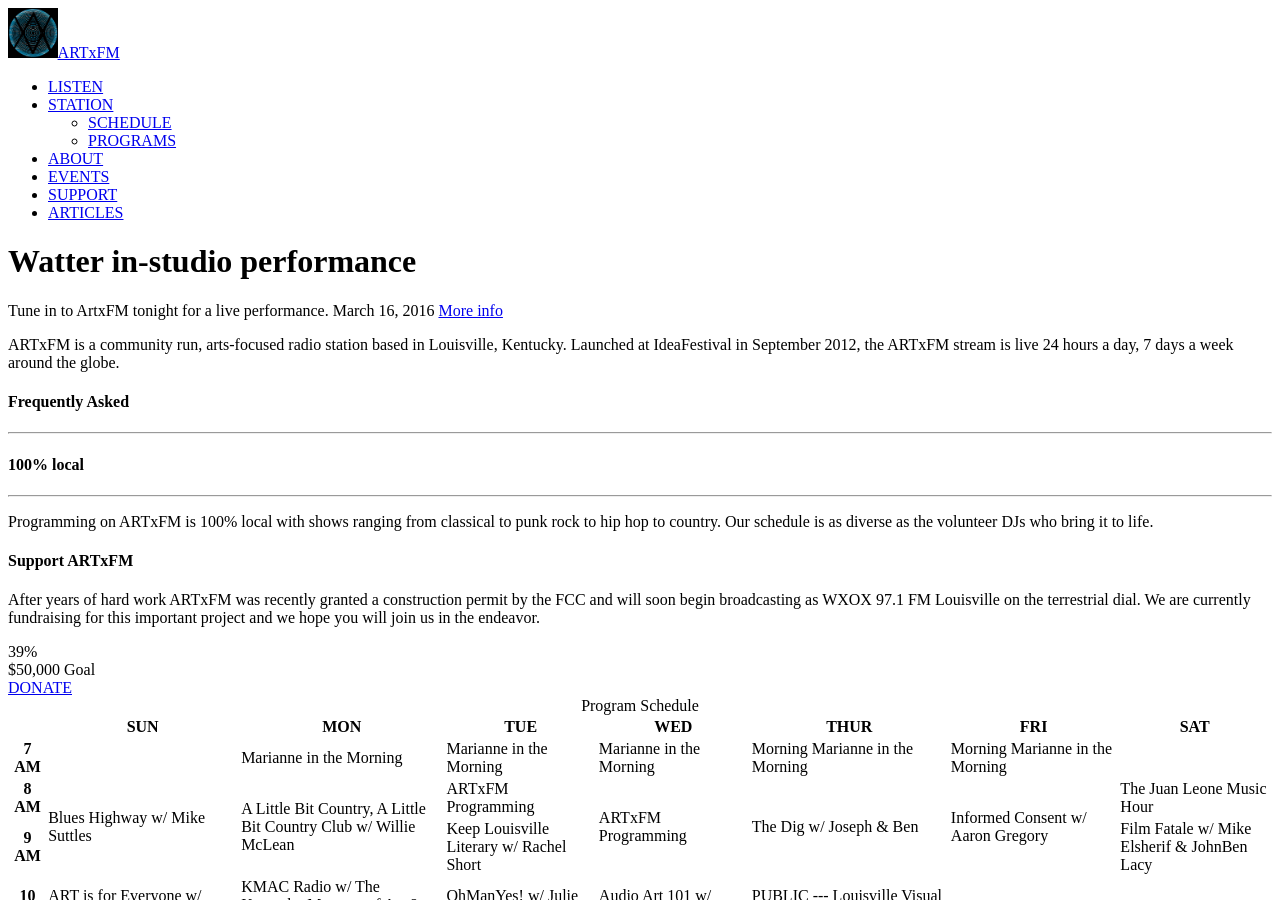
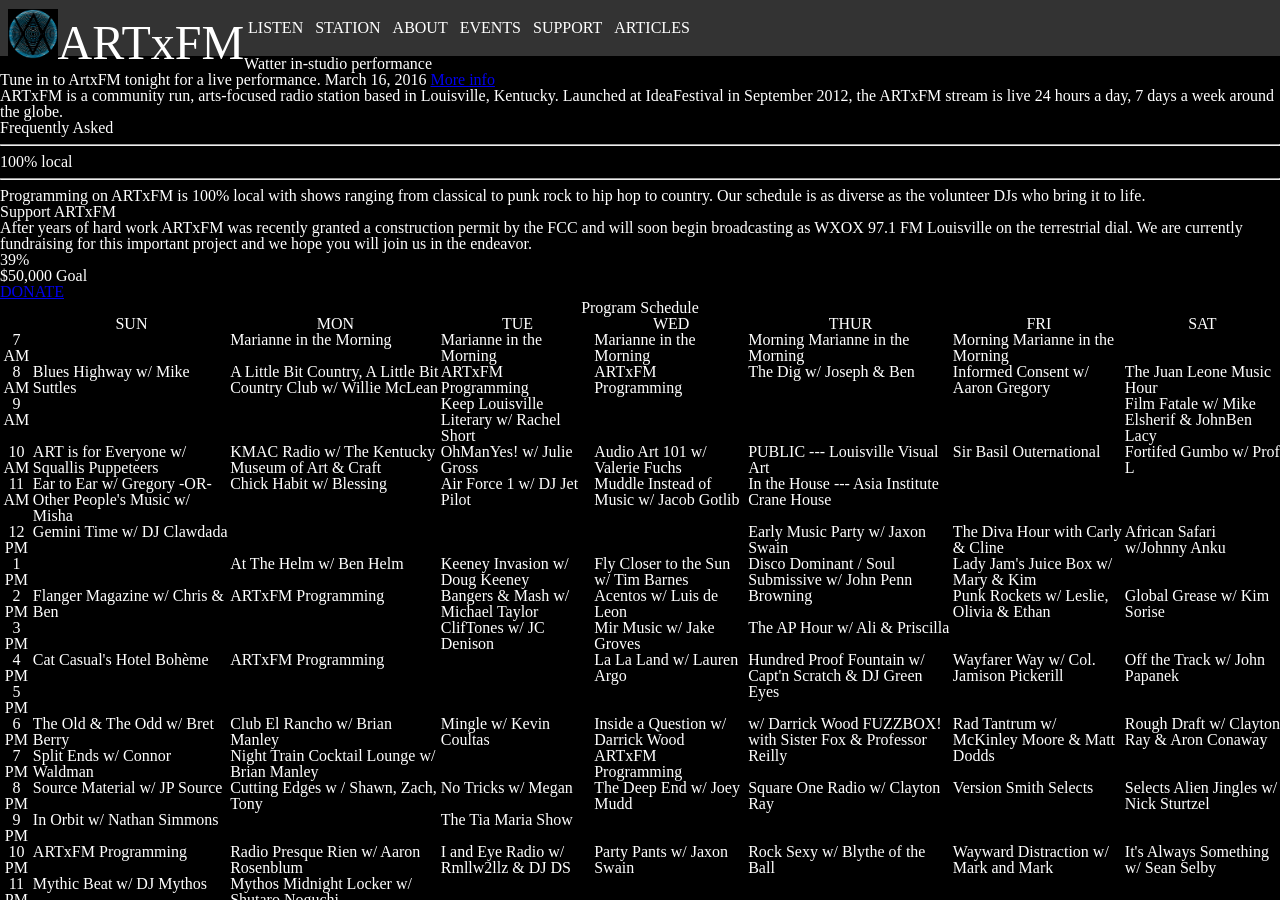
Before and after one commit to line47/wxox.github.io, a Jekyll site: the page built from index.html, in a window 1280 px wide and 900 px high. Built offline with Jekyll 4.4.1, drawn with Linux system fonts in a browser that asks for light colours.

Commit message:
Update home.html

```diff
--- a/_layouts/home.html
+++ b/_layouts/home.html
@@ -1,7 +1,8 @@
 <!DOCTYPE html>
 <html lang="en">
   <head>
-    <link rel="stylesheet" href="/wxox.github.io/stylesheets/github-light.css" />
+    <link rel="stylesheet" href="/wxox.github.io/stylesheets/normalize.css" />
+   <link rel="stylesheet" href="/wxox.github.io/stylesheets/wxox-styles.css" />
   </head>
   <body class="wxox-home">
     {% include header.html %}
```
